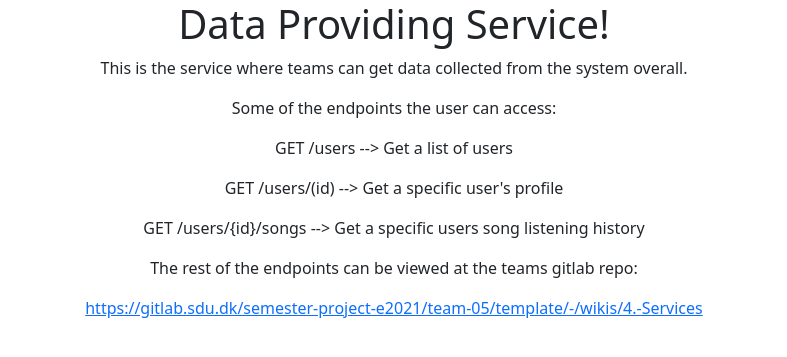
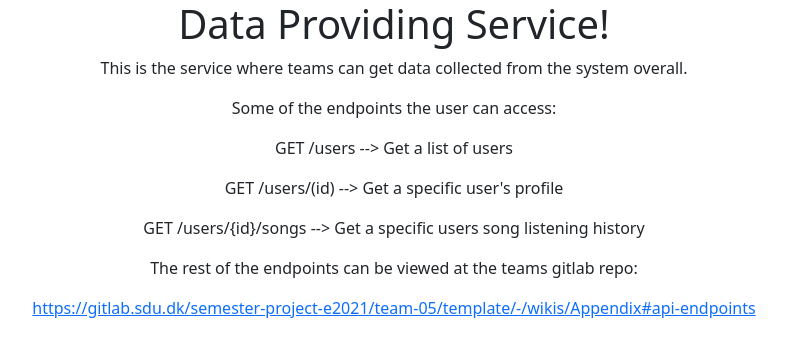
Before and after one commit to fuad0019/Data-Collection, a Flask app: page / in a window 1280 px wide. Shown: the top 357 px of the page, without its empty margins (246-1033 px from the left). Run offline with Flask 2, Linux system fonts and the light colour scheme.

Commit message:
Fix endpoint wiki link

```diff
--- a/Docker/api/templates/index.html
+++ b/Docker/api/templates/index.html
@@ -19,7 +19,7 @@
      <p>GET /users/{id}/songs   --> Get a specific users song listening history</p>
 
     <p>The rest of the endpoints can be viewed at the teams gitlab repo:</p>
-    <a href="https://gitlab.sdu.dk/semester-project-e2021/team-05/template/-/wikis/4.-Services">https://gitlab.sdu.dk/semester-project-e2021/team-05/template/-/wikis/4.-Services</a>
+    <a href="https://gitlab.sdu.dk/semester-project-e2021/team-05/template/-/wikis/Appendix#api-endpoints">https://gitlab.sdu.dk/semester-project-e2021/team-05/template/-/wikis/Appendix#api-endpoints</a>
 
 
     </div>
```
